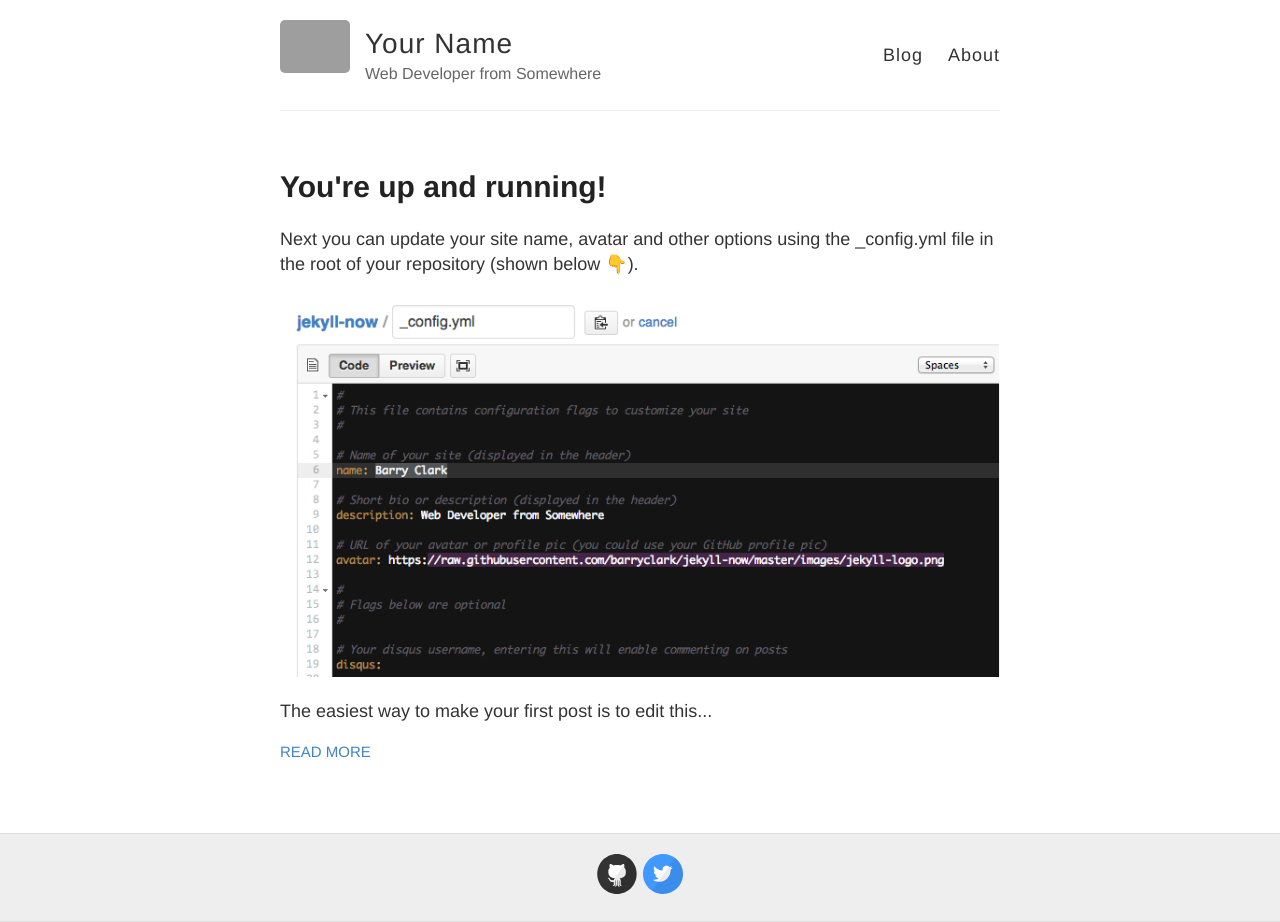
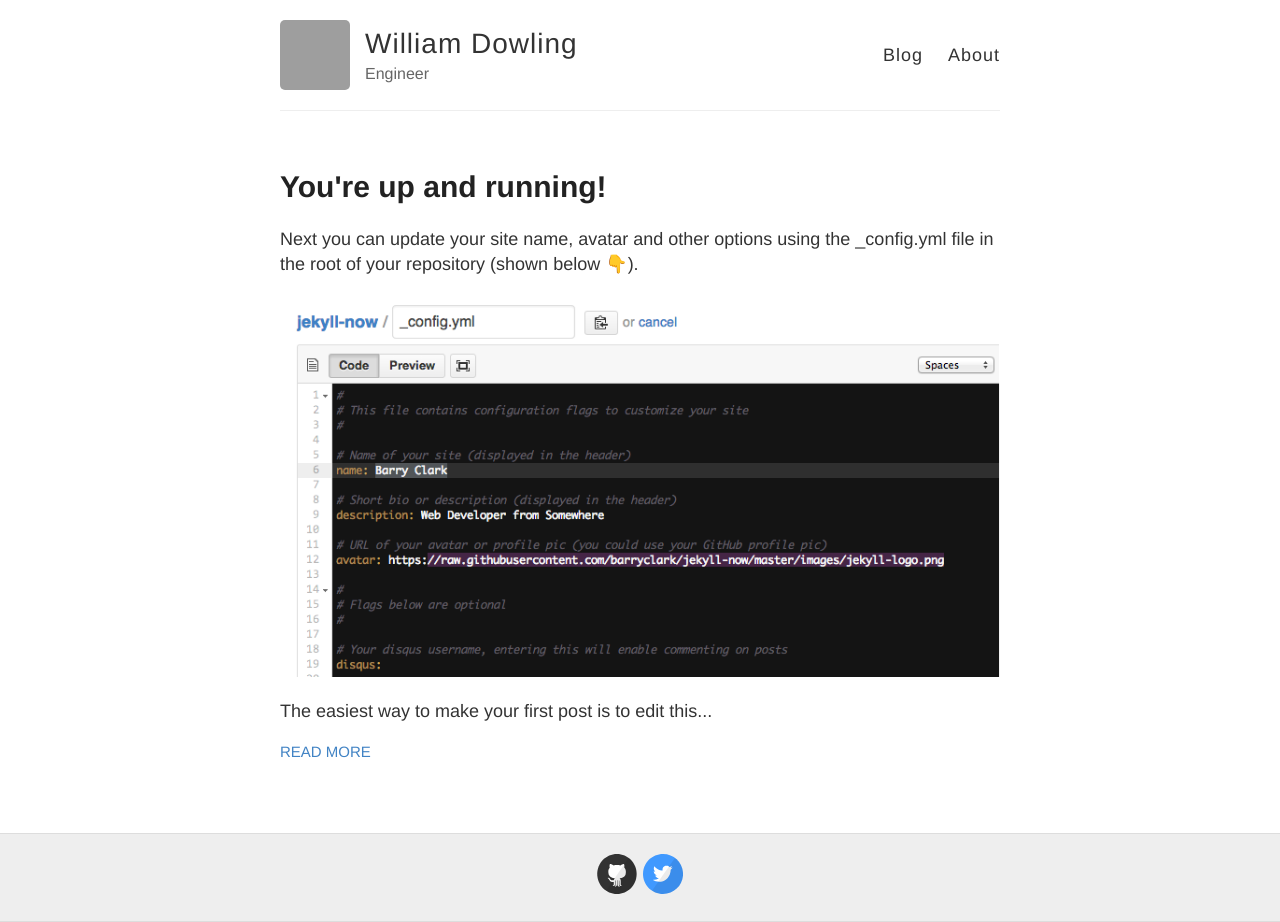
Before and after one commit to wdowling/wdowling.github.io, a Jekyll site: the page built from index.html, in a window 1280 px wide. Built offline with Jekyll 4.4.1, drawn with Linux system fonts in a browser that asks for light colours; emoji names are drawn with the system emoji font; grey boxes are pictures that could not be loaded.

Commit message:
personalized some details

```diff
--- a/_config.yml
+++ b/_config.yml
@@ -3,13 +3,13 @@
 #
 
 # Name of your site (displayed in the header)
-name: Your Name
+name: William Dowling
 
 # Short bio or description (displayed in the header)
-description: Web Developer from Somewhere
+description: Engineer
 
 # URL of your avatar or profile pic (you could use your GitHub profile pic)
-avatar: https://raw.githubusercontent.com/barryclark/jekyll-now/master/images/jekyll-logo.png
+avatar: https://avatars1.githubusercontent.com/u/9079622?v=3&u=30077154d93214efb73089760c56dbe1eebb7f40&s=140
 
 #
 # Flags below are optional
@@ -21,12 +21,12 @@ footer-links:
   email:
   facebook:
   flickr:
-  github: barryclark/jekyll-now
+  github: wdowling
   instagram:
   linkedin:
   pinterest:
   rss: # just type anything here for a working RSS icon, make sure you set the "url" above!
-  twitter: jekyllrb
+  twitter: w_dowling
   stackoverflow: # your stackoverflow profile, e.g. "users/50476/bart-kiers"
 
 # Your disqus shortname, entering this will enable commenting on posts
@@ -37,7 +37,7 @@ google_analytics:
 
 # Your website URL (e.g. http://barryclark.github.io or http://www.barryclark.co)
 # Used for Sitemap.xml and your RSS feed
-url:
+url: http://willdowling.github.io
 
 # If you're hosting your site at a Project repository on GitHub pages
 # (http://yourusername.github.io/repository-name)
```
